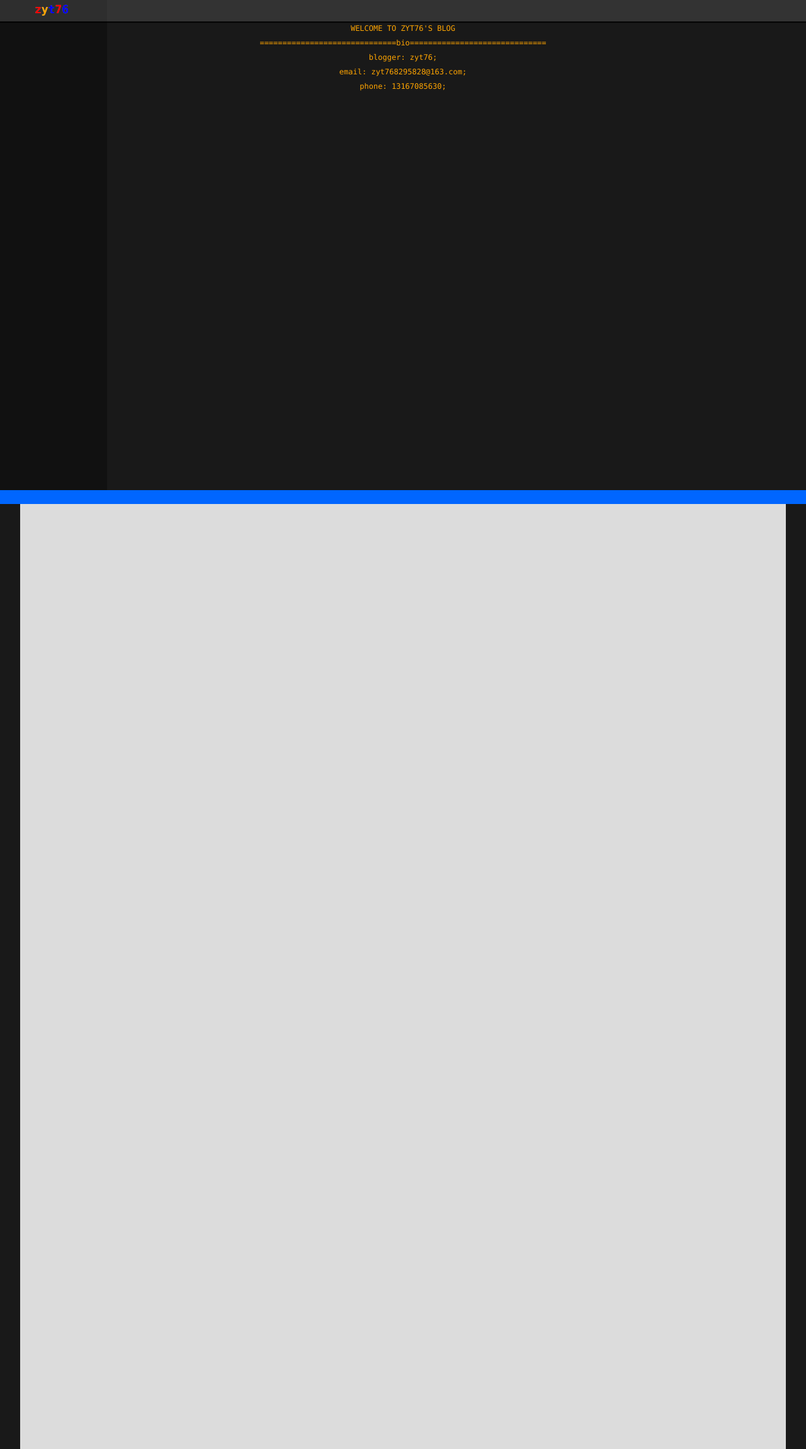
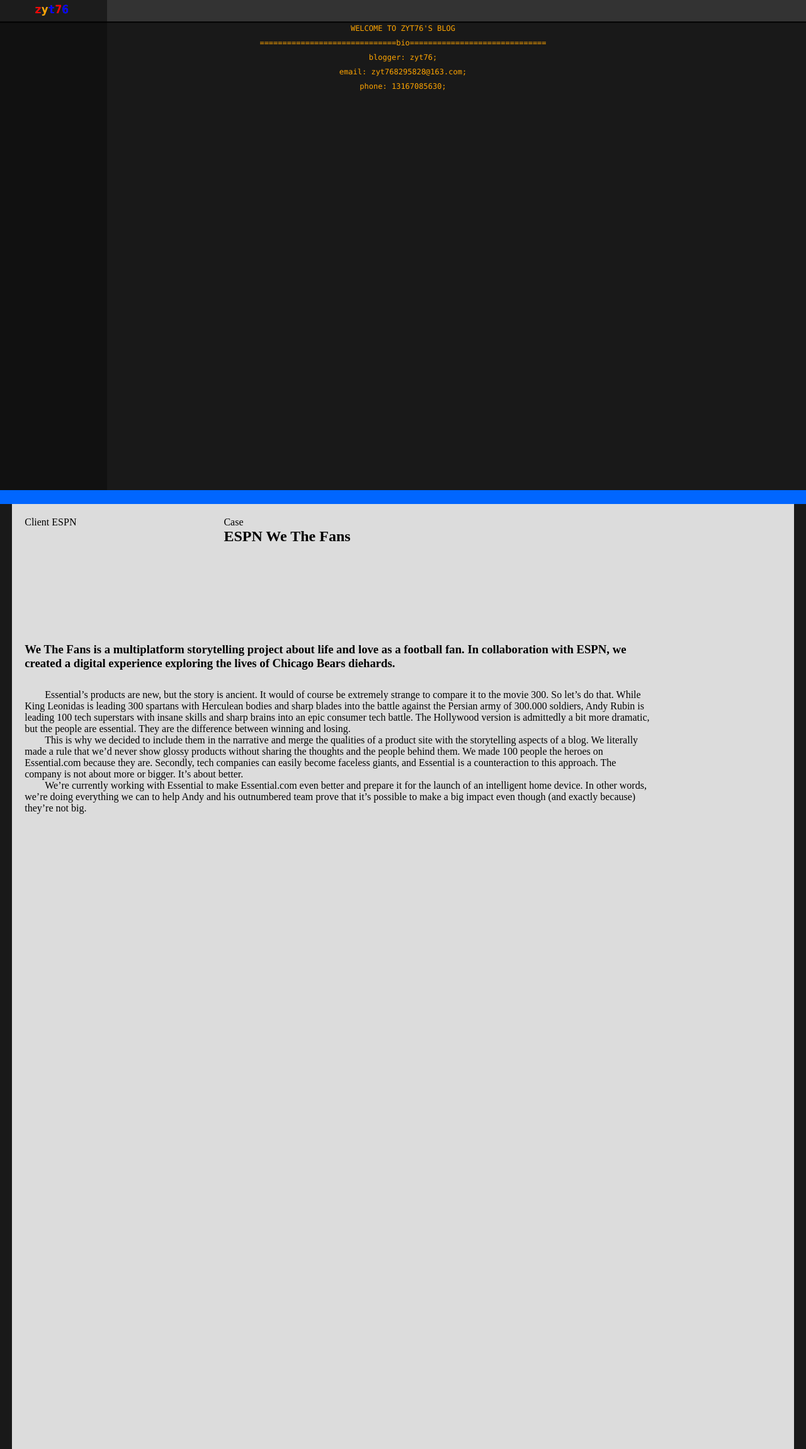
Before and after one commit to YatongZhao/blog, a PHP site: page / in a window 1280 px wide. Shown: the whole page at 63% size. Run offline with PHP 8.4, Linux system fonts and the light colour scheme; data that the repository does not hold is empty.

Commit message:
首页重写3

```diff
--- a/CSS/layout.css
+++ b/CSS/layout.css
@@ -32,7 +32,7 @@ h1.logo {
 	text-align: center;
 	vertical-align: middle;
 	/* background-color: rgba(204, 255, 255, .9); */
-	background-color: rgba(255, 255, 255, .05);
+	background-color: rgba(0, 0, 0, .2);
 	color: white;
 	cursor: pointer;
 }
@@ -109,14 +109,56 @@ aside {
 	background-color: rgba(0, 0, 0, .2);
 	color: orangered;
 }
+/* main区域 */
 .main {
 	position: relative;
 	margin: 100% auto 0px;
-	width: 95%;
+	width: 97%;
 	height: 1500px;
 	background-color: gainsboro;
 	z-index: 2;
+	font-family: "ClarendonLTStdBold";
+	box-sizing: border-box;
+	padding: 20px;
 }
+.main .header {
+	display: flex;
+}
+.main .header div {
+	flex: 10;
+	box-sizing: border-box;
+	/* border: 1px solid black; */
+	/* background-color: red; */
+	height: 200px;
+}
+.main .header div:nth-child(4) {
+	flex: 8;
+}
+.main .subhead {
+	display: flex;
+}
+.main .subhead>h3 {
+	flex: 30;
+	/* background-color: blue; */
+	/* height: 200px; */
+	padding-bottom: 30px;
+}
+.main .subhead>div {
+	flex: 6;
+}
+.main .content {
+	display: flex;
+}
+.main .content>div:nth-child(1) {
+	flex: 30;
+}
+.main .content>div:nth-child(2) {
+	flex: 6;
+}
+.main .content p {
+	text-indent: 2em;
+}
+
 footer {
 	position: fixed;
 	bottom: 0;
--- a/JS/main.js
+++ b/JS/main.js
@@ -3,6 +3,9 @@ window.onload = function () {
     var oHeader = document.getElementsByTagName('header')[0];
     var clientY = document.documentElement.clientHeight;
     var oMain = document.getElementById("main");
+    var oBaseInfo = document.getElementById("base_info");
+    var scrollTarget = clientY - (oBaseInfo.children.length + 1) * 23 - 34;
+    var timer = null;
     oMain.style.marginTop = clientY + 'px';
     // console.log(oMain.style.top);
     oAside.timer = null;
@@ -23,6 +26,25 @@ window.onload = function () {
                 }
                 oAside.timer = setTimeout(go, 10);
             }
+            if (timer === null && document.documentElement.scrollTop == 0) {
+                var scrollTemp = scrollTarget;
+                var scrollNow = 0;
+                var scroll = function scroll() {
+                    scrollNow = (scrollTarget - scrollNow) * 0.05 + 1;
+                    document.documentElement.scrollTop += scrollNow;
+                    console.log(document.documentElement.scrollTop);
+                    clearTimeout(timer);
+                    timer = null;
+                    if (document.documentElement.scrollTop >= scrollTarget) {
+                        document.documentElement.scrollTop = scrollTarget;
+                        return false;
+                    }
+                    timer = setTimeout(scroll, 10);
+                    return false;
+                }
+                timer = setTimeout(scroll, 10);
+            }
+            return false;
         } else if (parseInt(getComputedStyle(oAside).top) == -clientY && e.wheelDelta > 0) {
             if (oAside.timer === null) {
                 var go = function go() {
@@ -38,6 +60,7 @@ window.onload = function () {
                 }
                 oAside.timer = setTimeout(go, 10);
             }
+            return false;
         }
     }
 }
--- a/index.php
+++ b/index.php
@@ -56,22 +56,46 @@
                 mysqli_close($connection);
             ?>
         </aside>
-        <div class="base_info">
+        <div class="base_info" id="base_info">
             <code>WELCOME TO ZYT76'S BLOG</code>
             <code>==============================bio==============================</code>
             <code>blogger: zyt76;</code>
             <code>email: zyt768295828@163.com;</code>
             <code>phone: 13167085630;</code>
-            <code></code>
-            <code></code>
-            <code></code>
-            <code></code>
-            <code></code>
-            <code></code>
-            <code></code>
         </div>
         <div class="main" id="main">
-
+            <div class="header">
+                <div>
+                    <span>Client</span>
+                    <span>ESPN</span>
+                </div>
+                <div>
+                    <span>
+                        Case
+                        <span></span>
+                    </span>
+                    <h2>
+                        <span>ESPN</span>
+                        <span>We The Fans</span>
+                    </h2>
+                </div>
+                <div></div>
+                <div></div>
+            </div>
+            <div class="subhead">
+                <h3>
+                We The Fans is a multiplatform storytelling project about life and love as a football fan. In collaboration with ESPN, we created a digital experience exploring the lives of Chicago Bears diehards.
+                </h3>
+                <div></div>
+            </div>
+            <div class="content">
+                <div>
+                    <p>Essential’s products are new, but the story is ancient. It would of course be extremely strange to compare it to the movie 300. So let’s do that. While King Leonidas is leading 300 spartans with Herculean bodies and sharp blades into the battle against the Persian army of 300.000 soldiers, Andy Rubin is leading 100 tech superstars with insane skills and sharp brains into an epic consumer tech battle. The Hollywood version is admittedly a bit more dramatic, but the people are essential. They are the difference between winning and losing.</p>
+                    <p>This is why we decided to include them in the narrative and merge the qualities of a product site with the storytelling aspects of a blog. We literally made a rule that we’d never show glossy products without sharing the thoughts and the people behind them. We made 100 people the heroes on Essential.com because they are. Secondly, tech companies can easily become faceless giants, and Essential is a counteraction to this approach. The company is not about more or bigger. It’s about better.</p>
+                    <p>We’re currently working with Essential to make Essential.com even better and prepare it for the launch of an intelligent home device. In other words, we’re doing everything we can to help Andy and his outnumbered team prove that it’s possible to make a big impact even though (and exactly because) they’re not big.</p>
+                </div>
+                <div></div>
+            </div>
         </div>
         <footer>
 
```
Also changed, not shown: 1 other file.
